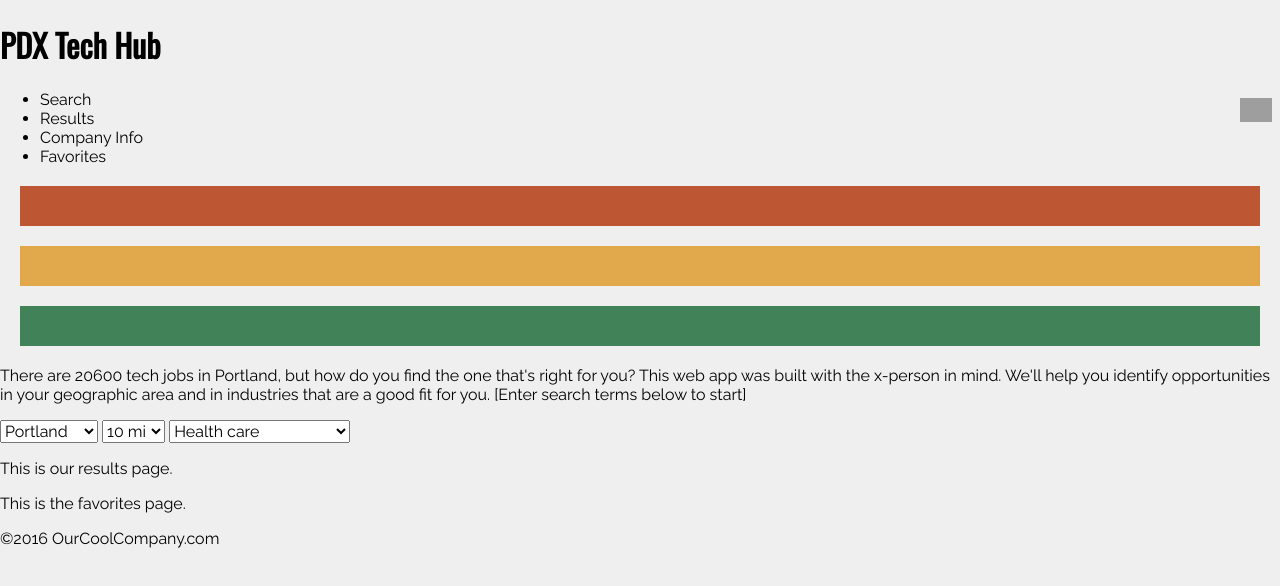
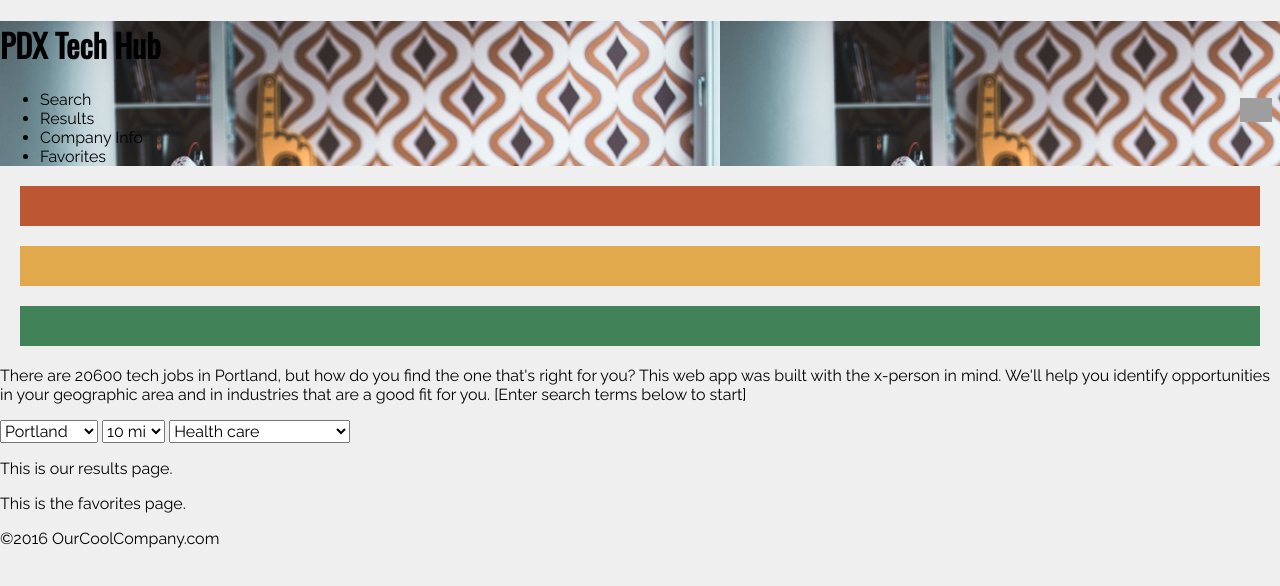
Before and after one commit to markgreenwood/PDXTechHub, a plain HTML site: page index.html in a window 1280 px wide. Drawn offline with nearby package versions, Linux system fonts and the light colour scheme; grey boxes are pictures that could not be loaded.

Commit message:
Tried to insert background-image into .main-header

```diff
--- a/index.html
+++ b/index.html
@@ -16,7 +16,7 @@
     <link rel="stylesheet" href="styles/module.css">
   </head>
   <body>
-    <header>
+    <header class="main-header">
       <h1>PDX Tech Hub</h1>
       <nav class="main-nav">
         <div class="hamburger">
@@ -29,7 +29,6 @@
           <li class="navtab">Favorites</li>
         </ul>
       </nav>
-
     </header>
 
     <div id="one"></div>
--- a/styles/base.css
+++ b/styles/base.css
@@ -1,6 +1,10 @@
 body {
   font-family: 'Raleway', sans-serif;
   background-color: #efefef;
+}
+
+.main-header {
+  background-image: url("/images/workspace-3_720.jpg");
 }
 
 h1 {
```
